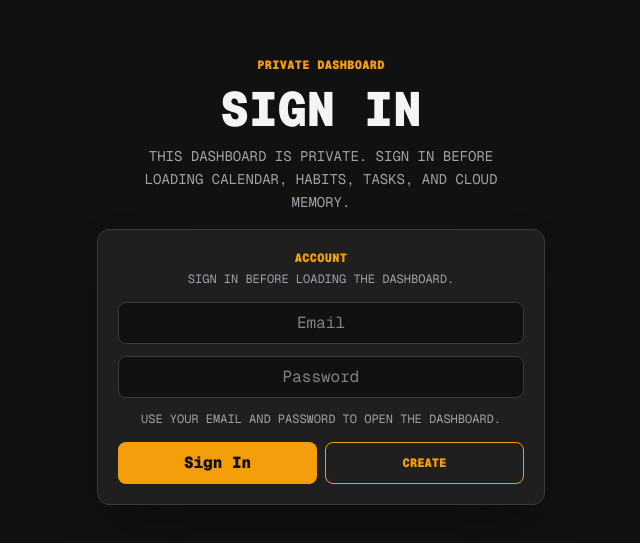
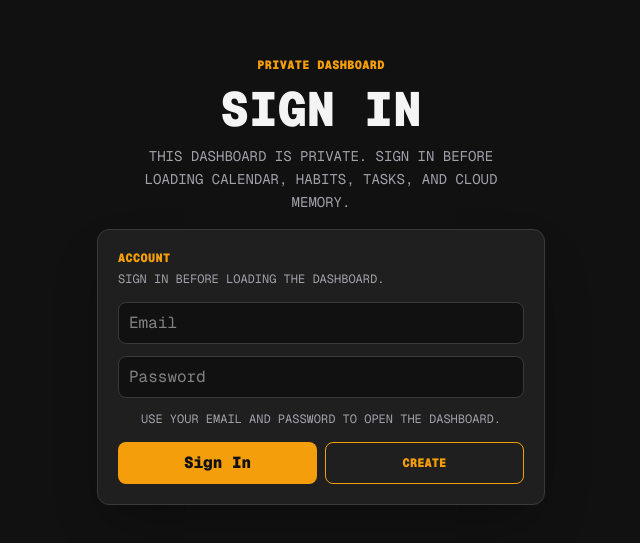
Before and after one commit to ItsAbram/dash-board-app, a Next.js app: page / in a window 1280 px wide. Shown: the part 119-662 px from the top of the page, without its empty margins (319-959 px from the left). Built offline with nearby package versions, Linux system fonts and the light colour scheme; no server answers.

Commit message:
Left align sign in form fields

```diff
--- a/src/components/auth/AuthPanel.tsx
+++ b/src/components/auth/AuthPanel.tsx
@@ -38,14 +38,14 @@ export function AuthPanel({
   }
 
   return (
-    <section className="grid gap-3 rounded-xl border border-[#3a3a3a] bg-[#1f1f1f] p-5 shadow-2xl shadow-black/30">
-      <div className="text-center">
+    <section className="grid gap-3 rounded-xl border border-[#3a3a3a] bg-[#1f1f1f] p-5 text-left shadow-2xl shadow-black/30">
+      <div>
         <p className="text-xs font-black uppercase tracking-wide text-[#f59e0b]">Account</p>
         <p className="mt-1 text-xs uppercase leading-relaxed text-[#a1a1aa]">Sign in before loading the dashboard.</p>
       </div>
-      <input className="field text-center" value={email} onChange={(event) => onEmailChange(event.target.value)} placeholder="Email" type="email" />
+      <input className="field" value={email} onChange={(event) => onEmailChange(event.target.value)} placeholder="Email" type="email" />
       <input
-        className="field text-center"
+        className="field"
         value={password}
         onChange={(event) => onPasswordChange(event.target.value)}
         placeholder="Password"
```
